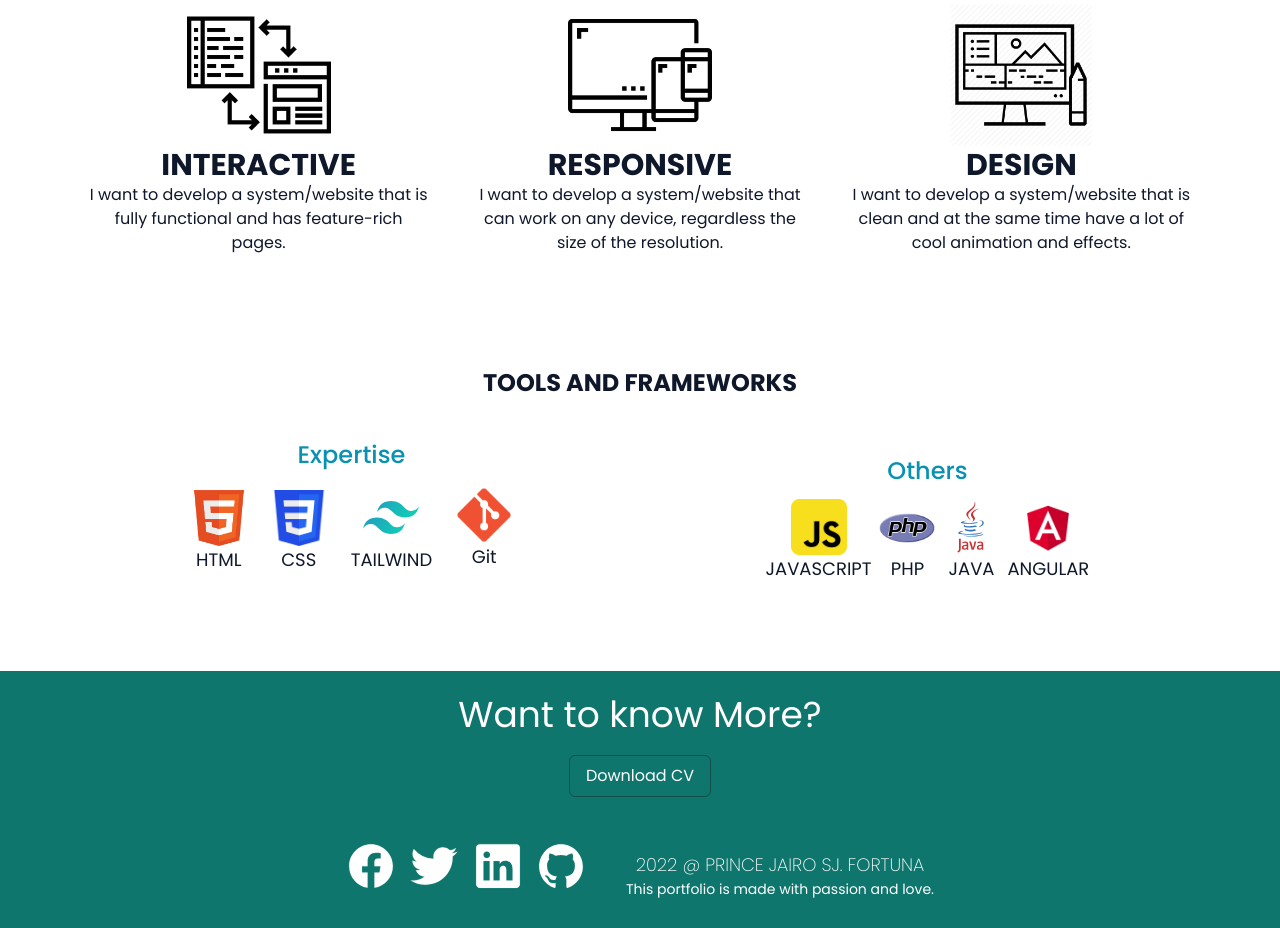
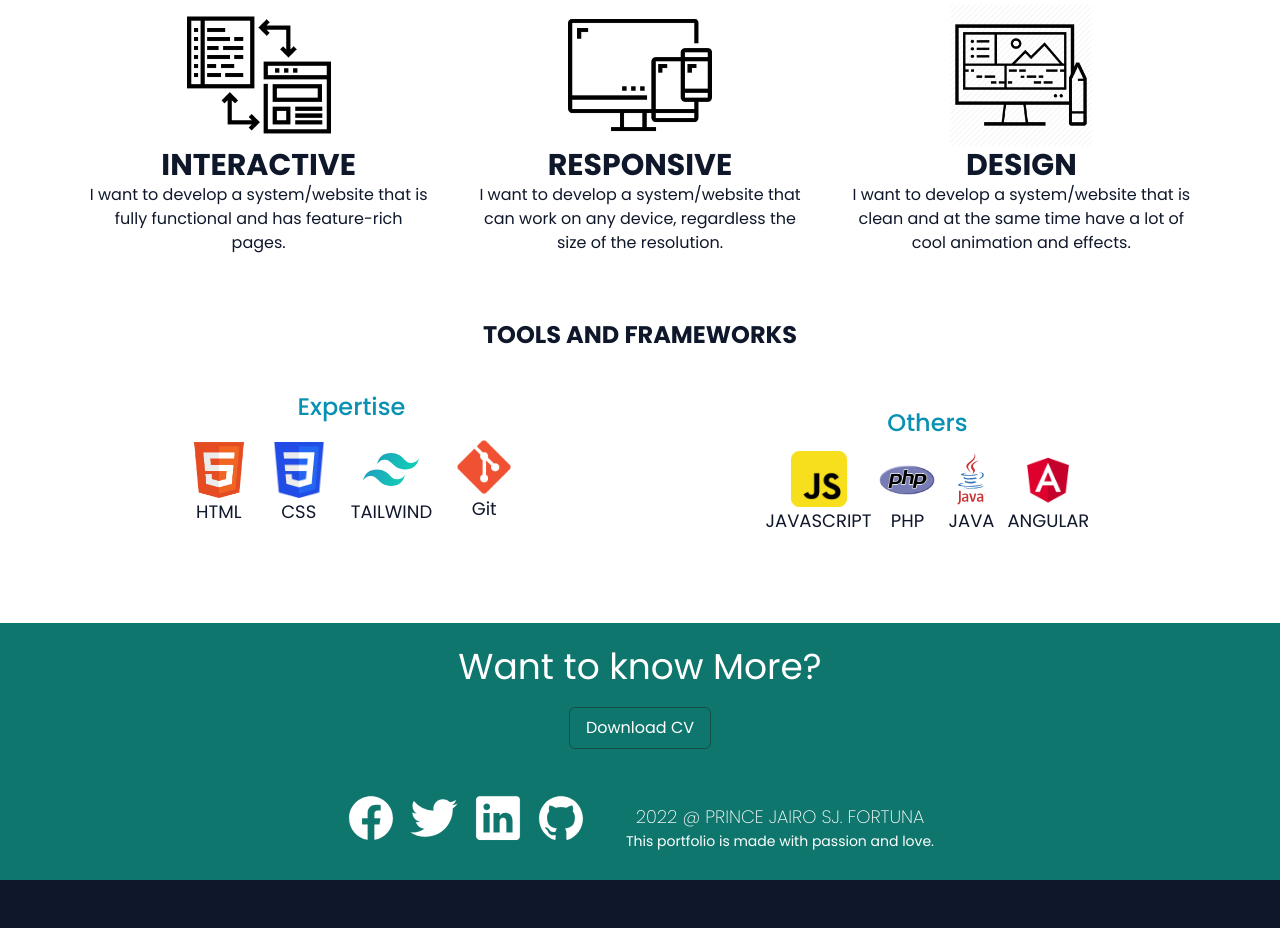
Before and after one commit to PrinceJairo2306/My-Website, a website: page index.html in a window 1280 px wide. Shown: the part 1620-2548 px from the top of the page. After the commit the page ends 2500 px from the top, so only its background shows below. Drawn offline with nearby package versions, Linux system fonts and the light colour scheme.

Commit message:
Update margins

```diff
--- a/index.html
+++ b/index.html
@@ -265,7 +265,7 @@
                         </div>
                     </div>
                     <!-- TOOLS AND FRAMEWORKS -->
-                    <div class="space-y-6 pt-12 md:pb-10">
+                    <div class="space-y-6 pt-10 md:pt-0 md:pb-10">
                         <!-- CARDS TITLE -->
                         <h2 class="mx-auto text-center font-bold text-2xl md:my-10">TOOLS <br class="md:hidden"> AND <br class="hidden"> FRAMEWORKS</h2>
                         <!-- TOOLS CONTAINER-->
```
Also changed, not shown: css/main.css.
